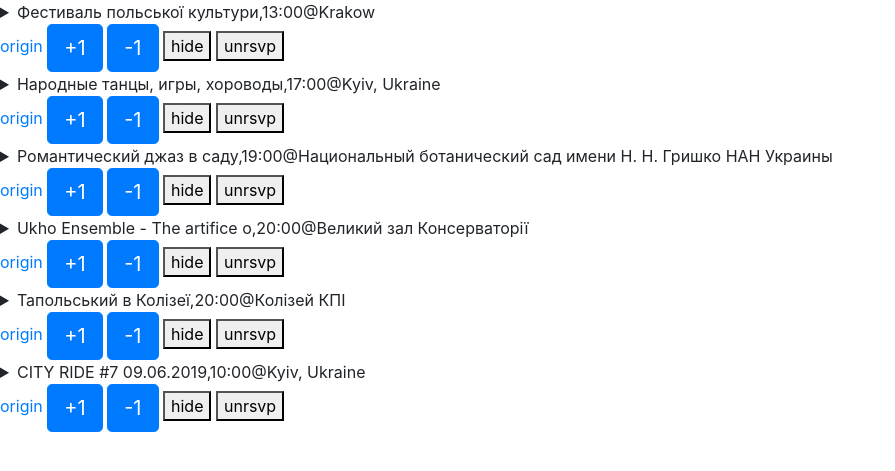
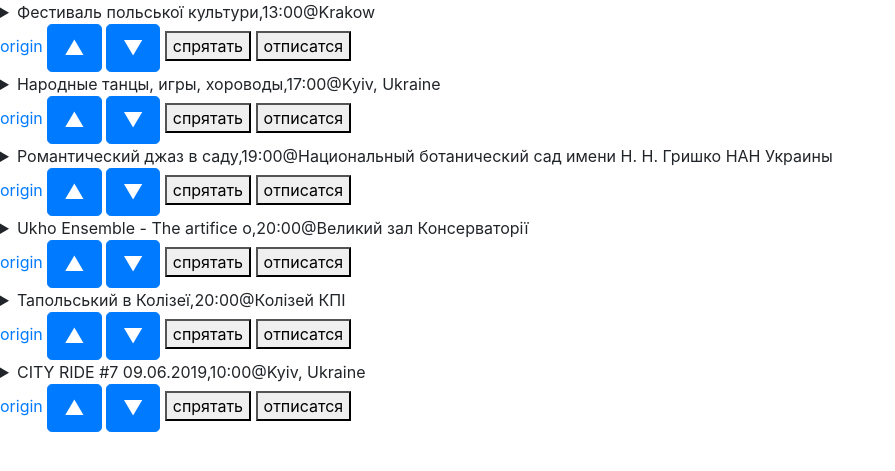
Before and after one commit to vetsinen/fbcache, a Flask app: page / in a window 1280 px wide. Shown: the part 24-495 px from the top of the page, without its empty margins (0-895 px from the left). Run offline with Flask 2, Linux system fonts and the light colour scheme; data comes from the database, SQL or seed files in the repository; both versions use the stored data as it was after the commit; some libraries are stand-ins or nearby versions.

Commit message:
arrows in ui and native language

```diff
--- a/flask_app.py
+++ b/flask_app.py
@@ -32,7 +32,10 @@ def up1(eventid):
 def down1(eventid):
     conn = get_db()
     cursor = conn.cursor()
-    cursor.execute("update events set priority = priority  + 1 where id = '{}'".format(eventid))
+    sql = "update events set priority = priority  + 1 where id = '{}'".format(eventid)
+    print(sql)
+    cursor.execute(sql)
+    conn.commit()
     conn.close()
     return ''
 
--- a/templates/events.html
+++ b/templates/events.html
@@ -2,7 +2,7 @@
 <html lang="en">
 <head>
     <meta charset="UTF-8">
-    <title>events</title>
+    <title>Календарь</title>
     <link rel="stylesheet" href="/static/bootstrap.min.css">
     <meta name="viewport" content="width=device-width, initial-scale=1, shrink-to-fit=no">
 </head>
@@ -10,23 +10,27 @@
 <nav style="text-align: center"><a href="#">tomorrow</a> | <a href="/">today</a></nav>
 {% for event in events %}
     <details>
-    <summary>{{ event[0][:30] }},{{ event[1] }}@{{ event[2] }}</summary>
-    <div>{{ event[3] }}</div>
+        <summary>{{ event[0][:30] }},{{ event[1] }}@{{ event[2] }}</summary>
+        <div>{{ event[3] }}</div>
 
     </details>
     <div><a href="https://www.facebook.com/events/{{ event[4] }}/" target="_blank">origin</a>
-        <button class="btn btn-primary btn-lg" onclick="down({{ event[4] }})">+1</button>
-        <button class="btn btn-primary btn-lg"> -1</button>
-        <button>hide</button> <button>unrsvp</button>
+        <button title="get it up" class="btn btn-primary btn-lg">▲</button>
+        <button onclick="down1({{ event[4] }})" title="get it down" class="btn btn-primary btn-lg">▼</button>
+        <button>спрятать</button>
+        <button>отписатся</button>
     </div>
-{%  endfor %}
+{% endfor %}
 <script src="/static/jquery.min.js"></script>
 <script src="/static/bootstrap.min.js"></script>
 <script>
-    function down(id) {
-        //alert(id);
-        jQuery.get('/down1/'+id, function () {
+    function down1(id) {
+        jQuery.get('/down1/' + id, function () {
+        });
+    }
 
+    function up1(id) {
+        jQuery.get('/up1/' + id, function () {
         });
     }
 
```
Also changed, not shown: events.db.
